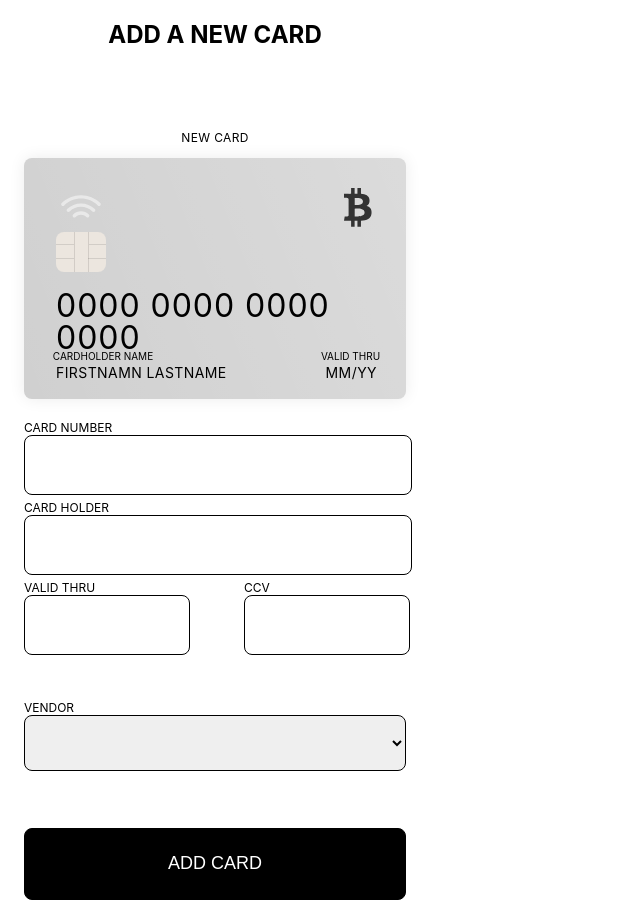
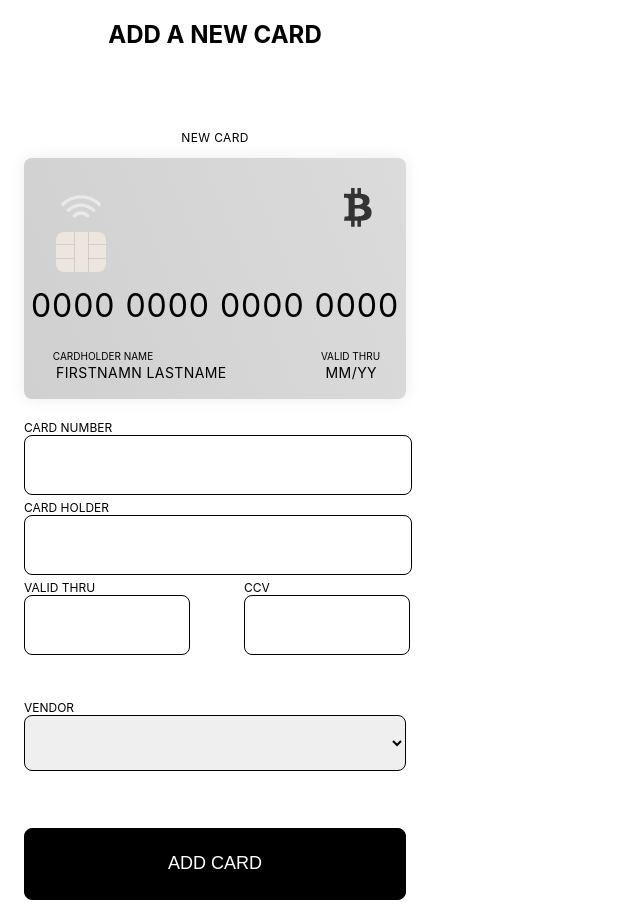
Before and after one commit to niddejohansson/inlamning-digital-wallet, a React (Create React App) app: page /addcard in a window 1280 px wide. Shown: the whole page, without its empty margins (0-640 px from the left). Built offline with nearby package versions, Linux system fonts and the light colour scheme.

Commit message:
kortnummerposition

```diff
--- a/src/components/CardForm.js
+++ b/src/components/CardForm.js
@@ -16,16 +16,16 @@ function CardForm(props){
     return(
         <form className='cardForm'>
             <label id="numberText">Card number<br/>
-            <input id='numberInput' className="inputField" type='text' onChange={ handleCard }/>
+            <input id='numberInput' className="inputField" type='text' maxLength="16" minLength="14" onChange={ handleCard }/>
             </label>
             <label id="nameText">Card holder<br/>
             <input id='nameInput' className="inputField" type='text' onChange={ handleCard }/>
             </label>
             <label id="validText">Valid thru<br/>
-            <input id='validInput' type='text' className="inputFieldHalfSize" onChange={ handleCard }/>
+            <input id='validInput' type='text' className="inputFieldHalfSize" maxLength="5" onChange={ handleCard }/>
             </label>
             <label id="ccvText">CCV<br/>
-            <input id='ccvInput'type='text' className="inputFieldHalfSize" onChange={ handleCard }/>
+            <input id='ccvInput'type='text' className="inputFieldHalfSize" maxLength="3" onChange={ handleCard }/>
             </label>
             <label id="vendorText">Vendor<br/>
             <select id='companyDropdown' className="inputField" onChange={ handleCard }>
--- a/src/components/card.css
+++ b/src/components/card.css
@@ -17,16 +17,15 @@
 
 #cardNumberText {
   position: absolute;
-  width: 350px;
+  width: 100%;
   height: 42px;
-  left: 32px;
-  top: 100px;
+   top: 100px;
   font-weight: 400;
   font-size: 32px;
   line-height: 32px;
   letter-spacing: 0.03em;
   z-index: 2;
-  text-align: left;
+  text-align: center;
 }
 #cardNameText {
   position: absolute;
```
